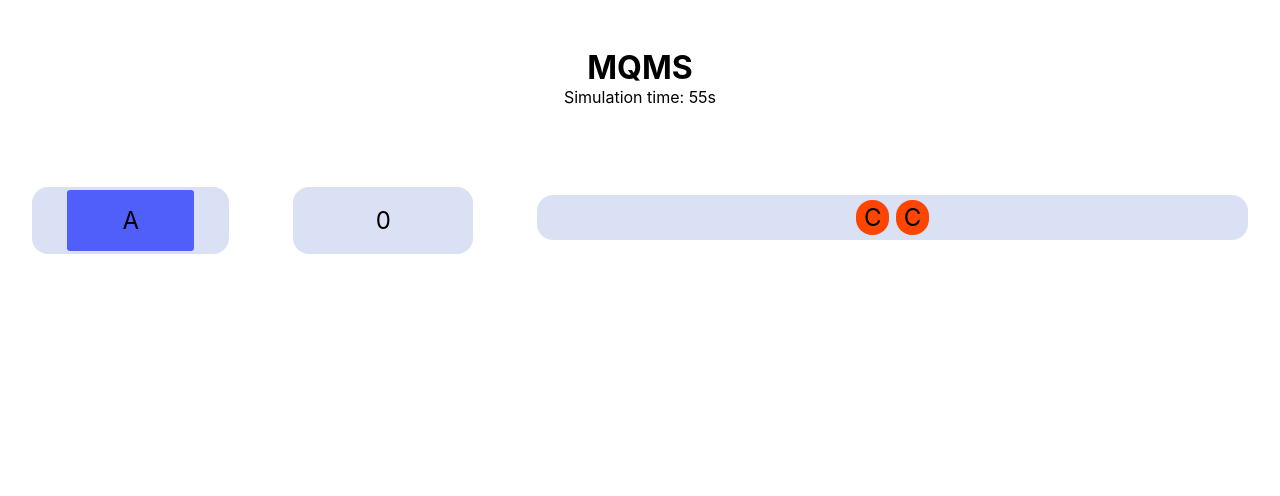
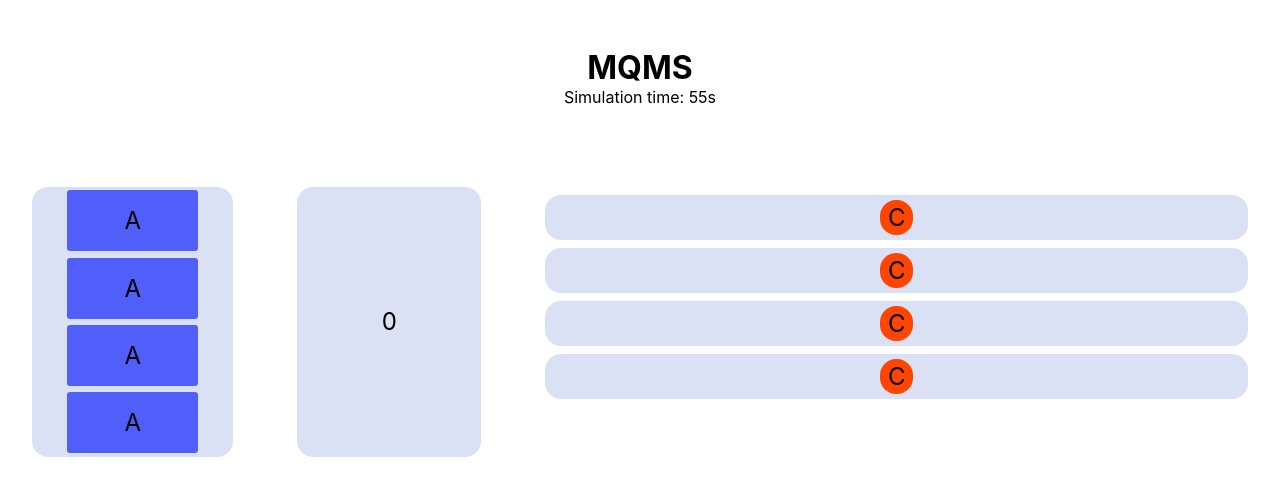
Before and after one commit to arthurdlima/g3-fifo, a React (Create React App) app: page / in a window 1280 px wide. Shown: the top 496 px of the page. Built offline with nearby package versions, Linux system fonts and the light colour scheme.

Commit message:
state bug fix

```diff
--- a/src/App.js
+++ b/src/App.js
@@ -4,6 +4,9 @@ import Attendant from './components/Attendant';
 import Client from './components/Client';
 import Empty from './components/Empty';
 
+
+let renderedAtt;
+let renderedClients;
 
 function App() {
 
@@ -23,42 +26,91 @@ function App() {
 
     // ============== iniciando state de fila =============================
 
-    const [queue, setQueue] = useState({
+    const inicialQueue = {
+        id: 0,
         qSize: 0,
-        qArray: [],
-        cArray: []
+        qArray: []
+    };
+
+
+
+    const [state, setState] = useState({
+        attendantNum: 4,
+        queueNum: 4,
+        queues: []
     });
+
+    let tempState = state;
 
     const intervalRefQueue = useRef();
     useEffect(() => {
+
+        if (programTimer <= 1) {
+            return;
+        }
+         //initializing system
+        if (state.queues == 0) {
+            renderedClients = createQueueComponent(state.queueNum);
+            renderedAtt = mapAttToComponent(state.attendantNum);
+            let increment = 0;
+            let q = [];
+            while (increment<=state.queueNum) {
+                let iniQ = inicialQueue;
+                iniQ.id = increment++;
+                q.push(iniQ);
+                increment++;
+            }
+
+            tempState = { ...tempState, queues: q };
+            //console.log(tempState)
+        } else {
+
+        }
+        const id = setInterval(() => {
+            setState({ ...tempState });
+        }, 2000);
+
+        intervalRefQueue.current = id;
+        return () => clearInterval(intervalRefQueue.current);
+    },[state]);
+
+    console.log(state);
+
+    function mapAttToComponent(attendantNum) {
+        let AttCompArray = [];
+        for (let i = 0; i < attendantNum; i++) {
+            AttCompArray.push(<div key={i}>< Attendant /></div>);
+        }
+        //console.log(AttCompArray);
+        return AttCompArray;
+    }
+        /*
         let size = queue.qSize + 1;
         let array = [...queue.qArray, size];
         let compArray = mapQueueToComponent(array);
 
-        if (programTimer <= 1) {
-            return;
-        }
-        const id = setInterval(() => {
-            setQueue({ qSize: size, qArray: array, cArray: compArray });
-        }, 2000);
-
-        intervalRefQueue.current = id;
-        return () => clearInterval(intervalRefQueue.current);
-    },[queue]);
-
-    console.log(queue);
-
-    function addToQueue() {
-
-    }
-
-    function mapQueueToComponent(array) {
         const queueCompArray = array.map(client => {
             return <Client />;
         });
         return queueCompArray;
+        */
+    function createQueueComponent(queueNum) {
+        let queueCompArray = [];
+        for (let i = 0; i < queueNum; i++) {
+            queueCompArray.push(
+
+                <section key={i} className='clients-queue-section'>
+                    <Client />
+                </section>);
+        }
+
+        //console.log(queueCompArray)
+        return queueCompArray;
     }
 
+    function manageQueue() {
+
+    }
 
 
     return (
@@ -68,16 +120,14 @@ function App() {
                 <p>Simulation time: {programTimer}s </p>
             </header>
             <div className='container-flex'>
-                <div id='attendant-parent' style={{ flexGrow: '1', margin: '2rem'}}>
-                    <Attendant />
+                <div id='attendant-parent' style={{ flexGrow: '1', margin: '2rem' }}>
+                    {renderedAtt}
                 </div>
                 <div id='client-parent' style={{ flexGrow: '1', margin: '2rem'}}>
                     <Empty />
                 </div>
                 <div style={{flexGrow: '8',margin: '2rem'}}>
-                    <section className='clients-queue-section'>
-                        {queue.cArray}
-                    </section>
+                    {renderedClients}
                 </div>
             </div>
         </div>
```
